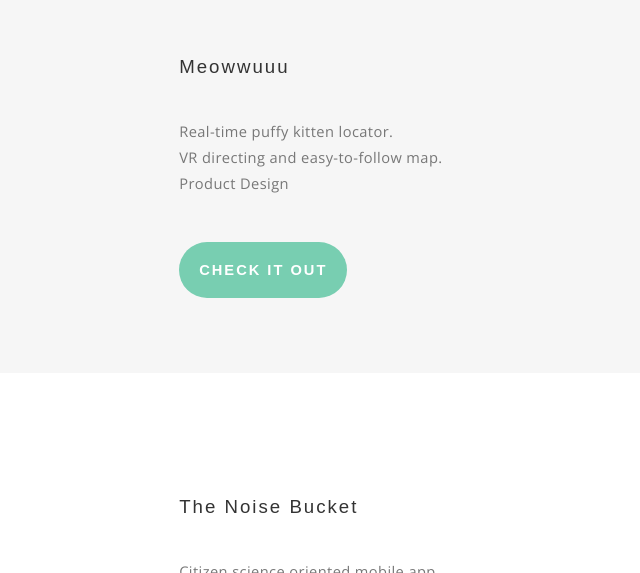
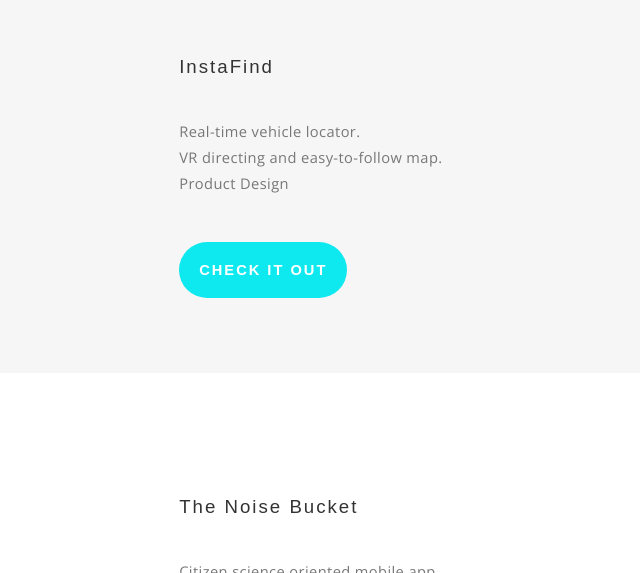
Before and after one commit to meredithxie/meredithxie.github.com, a plain HTML site: page index.html in a window 1280 px wide. Shown: the part 607-1180 px from the top of the page, without its empty margins (0-640 px from the left). Drawn offline with nearby package versions, Linux system fonts and the light colour scheme; a web font is replaced by a local one.

Commit message:
Update index.html

```diff
--- a/index.html
+++ b/index.html
@@ -31,11 +31,11 @@
         </div>
     </div>
 
-    <div id="MeowMeow" class="project" style="background:#f6f6f6;" onMouseOver="show('overlayimg2')" onMouseOut="hide('overlayimg2')">
+    <div id="instafind" class="project" style="background:#f6f6f6;" onMouseOver="show('overlayimg2')" onMouseOut="hide('overlayimg2')">
         <img id="overlayimg2" src="images/header/Desktopbig.png"></img>
         <div class="project-text">
-            <h1>Meowwuuu</h1>
-            <p>Real-time puffy kitten locator.<br>VR directing and easy-to-follow map.<br>Product Design</p>
+            <h1>InstaFind</h1>
+            <p>Real-time vehicle locator.<br>VR directing and easy-to-follow map.<br>Product Design</p>
             <a class="button" href="projects/instafind.html" onMouseOver="show('overlayimg2')" onMouseOut="hide('overlayimg2')">CHECK IT OUT</a>
         </div>
     </div>
```
